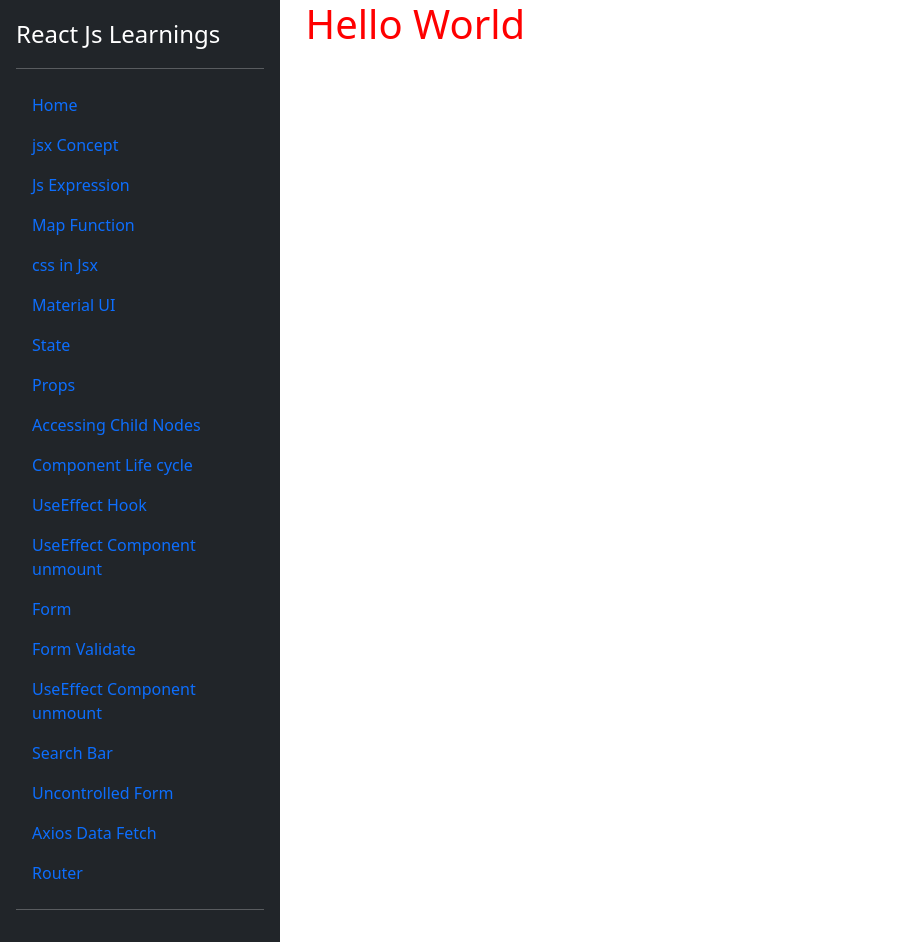
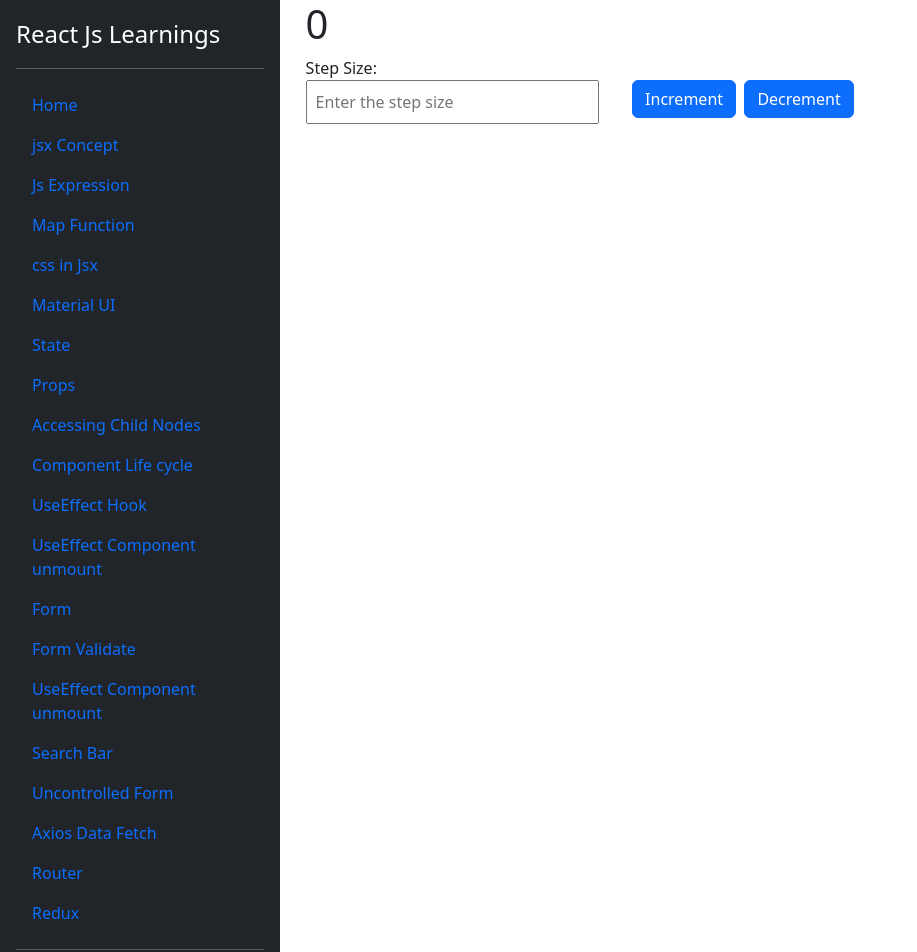
Before and after one commit to webdevsaravanan/React_Learnings, a React (Create React App) app in the folder my-app/: page /Redux in a window 1280 px wide. Shown: the top 952 px of the page, without its empty margins (0-917 px from the left). Built offline with nearby package versions, Linux system fonts and the light colour scheme.

Commit message:
Redux concepts

```diff
--- a/my-app/package.json
+++ b/my-app/package.json
@@ -17,8 +17,10 @@
     "react": "^18.3.1",
     "react-bootstrap": "^2.10.4",
     "react-dom": "^18.3.1",
+    "react-redux": "^9.2.0",
     "react-router-dom": "^6.28.0",
     "react-scripts": "5.0.1",
+    "redux": "^5.0.1",
     "web-vitals": "^2.1.4"
   },
   "scripts": {
--- /dev/null
+++ b/my-app/src/Actions/actions.js
@@ -0,0 +1,12 @@
+export function increment(step){
+    return {
+      type:"INCREMENT",
+      step
+    }
+  }
+  export function decrement(step){
+    return {
+      type:"DECREMENT",
+      step
+    }
+  }
--- a/my-app/src/Header.js
+++ b/my-app/src/Header.js
@@ -28,6 +28,7 @@ return (
     <ul className="nav nav-pills flex-column mb-auto"><li className="nav-item"> <Link className="nav-link " to="FormRef">Uncontrolled Form</Link></li></ul>
     <ul className="nav nav-pills flex-column mb-auto"><li className="nav-item"> <Link className="nav-link " to="AddAxios">Axios Data Fetch</Link></li></ul>
     <ul className="nav nav-pills flex-column mb-auto"><li className="nav-item"> <Link className="nav-link " to="RouterNavigation">Router</Link></li></ul>
+    <ul className="nav nav-pills flex-column mb-auto"><li className="nav-item"> <Link className="nav-link " to="Redux">Redux</Link></li></ul>
     <Outlet/>
     <hr/>
   </div>
--- /dev/null
+++ b/my-app/src/components/Counter.js
@@ -0,0 +1,20 @@
+import {useState} from "react";
+import { useSelector,useDispatch } from "react-redux";
+import { increment, decrement } from "../Actions/actions";
+import 'bootstrap/dist/css/bootstrap.min.css';
+const Counter = () => {
+	const [step,setStep]=useState(0);
+  const counter = useSelector(state=>state.count)
+  const dispatch = useDispatch()
+  return(
+    <>
+      <h1>{counter}</h1>
+      <p style={{float:"left"}}>Step Size: <input type="number" placeholder="Enter the step size" onChange={(event)=>{setStep(event.target.value)}}/></p>
+      <br/>
+      <p><button className="btn btn-primary" onClick={()=>dispatch(increment(step))}>Increment</button>&nbsp;&nbsp;
+      <button className="btn btn-primary" onClick={()=>dispatch(decrement(step))}>Decrement</button>
+      </p>
+    </>
+  )
+}
+export default Counter;
--- a/my-app/src/index.js
+++ b/my-app/src/index.js
@@ -24,7 +24,12 @@ import AddAxios from './AddAxios';
 import Header from './Header';
 import Navigate from './Navigate';
 import Landing from './Landing';
+import {legacy_createStore as createStore } from 'redux';
+import reducer from './reducers/CounterReducer';
+import { Provider } from 'react-redux';
+import Counter from './components/Counter';
 
+var store = createStore(reducer);
 const root = ReactDOM.createRoot(document.getElementById('root'))
 root.render(
   <>
@@ -66,6 +71,10 @@ root.render(
       <Route path="AddAxios" element={<AddAxios/>}/>
       <Route path="RouterNavigation" element={<Navigate/>}/>
       <Route path="landing/:name/" element={<Landing/>}/>
+      <Route path="Redux" element={
+        <Provider store={store}>
+          <Counter/>
+        </Provider>}/>
       <Route path="*" element={<FunctionalRender/>} />
   </Routes>
 </BrowserRouter>
@@ -80,4 +89,6 @@ root.render(
 //       console.log("unmounted")
 //      }, 5000);
 
+
+
 reportWebVitals()
--- /dev/null
+++ b/my-app/src/reducers/CounterReducer.js
@@ -0,0 +1,11 @@
+const CounterReducer=(state={count:0},action)=>{
+    switch(action.type){
+        case "INCREMENT":
+            return{...state,count:state.count+parseInt(action.step)}
+        case "DECREMENT":
+             return{...state,count:state.count-parseInt(action.step)}
+        default:
+             return state
+    }
+}
+export default CounterReducer;
```
Also changed, not shown: 1 other file (tests, documents, lock files or other folders).
